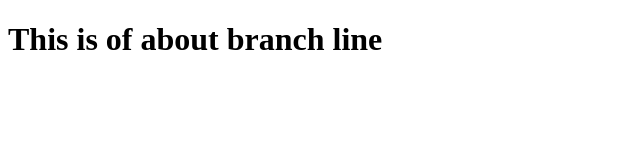
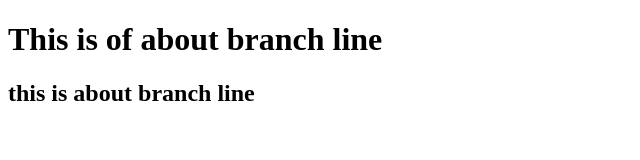
Before and after one commit to AmitFrontEnd/privtate-repo, a plain HTML site: page index.html in a window 1280 px wide. Shown: the whole page, without its empty margins (0-640 px from the left). Drawn offline with Linux system fonts and the light colour scheme.

Commit message:
added about branch line

```diff
--- a/index.html
+++ b/index.html
@@ -7,5 +7,6 @@
 </head>
 <body>
    <h1>This is of about branch line</h1>
+   <h2>this is about branch line </h2>
 </body>
 </html>
```
